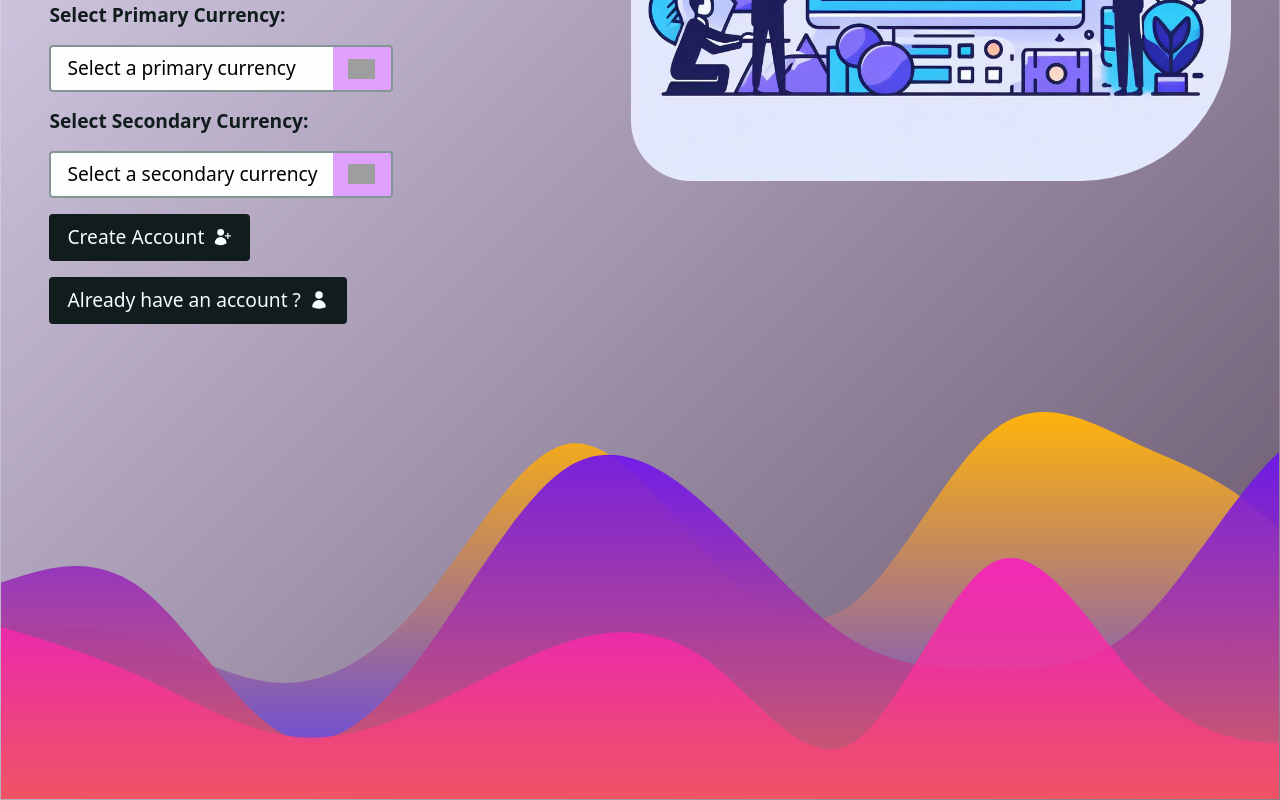
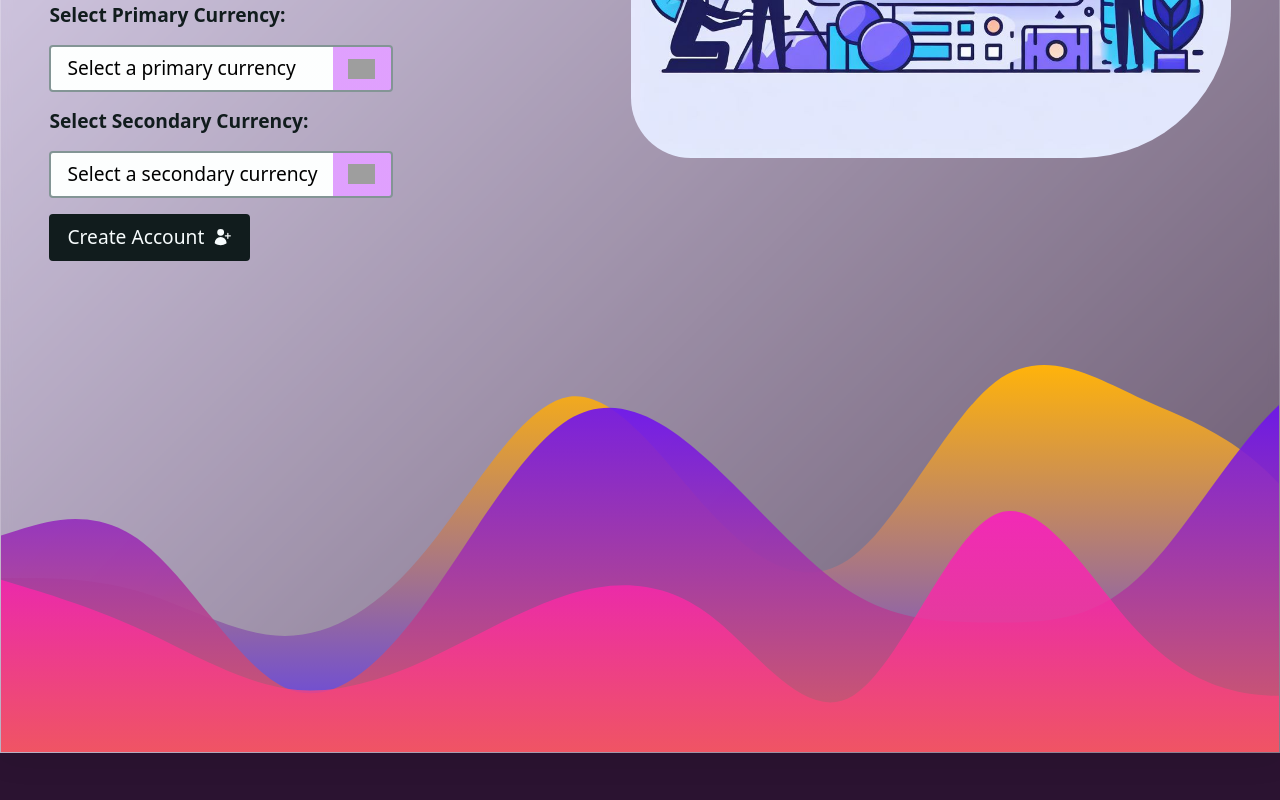
Before and after one commit to KenanGain/student-budget-app, a React (Vite) app: page / in a window 1280 px wide. Shown: the part 700-1500 px from the top of the page. After the commit the page ends 1453 px from the top, so only its background shows below. Built offline with nearby package versions, Linux system fonts and the light colour scheme; grey boxes are pictures that could not be loaded.

Commit message:
Update Intro.jsx

```diff
--- a/src/components/Intro.jsx
+++ b/src/components/Intro.jsx
@@ -127,10 +127,10 @@ const handleChange = e => {
                     </button>
                 </Form>
                 <Form>
-          <button type="button" className="btn btn--dark" onClick={onAlreadyHaveAccount}>
+{/*           <button type="button" className="btn btn--dark" onClick={onAlreadyHaveAccount}>
               <span>Already have an account ?</span>
               <UserIcon width={20} />
-          </button>
+          </button> */}
       </Form>
             </div>
             <img src={illustration} alt="Person with money" width={600} className="mainimg" />
```
